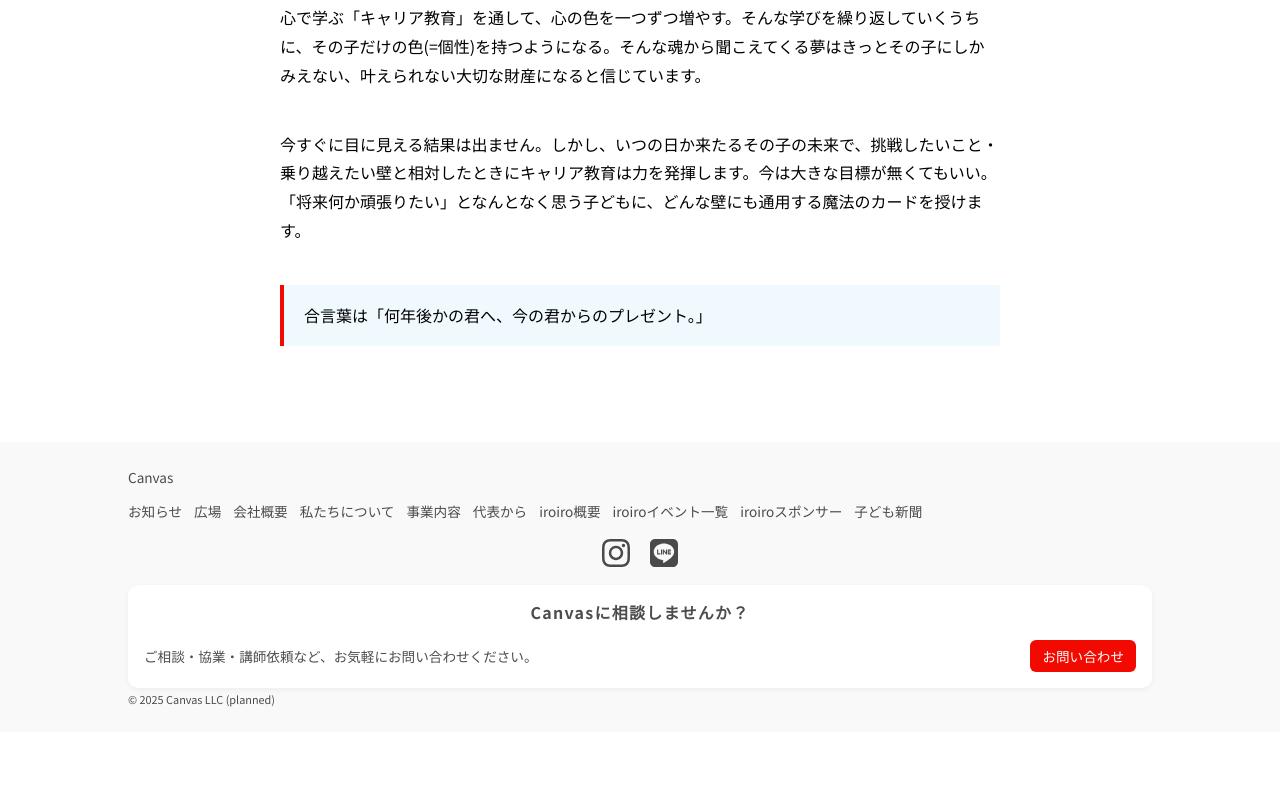
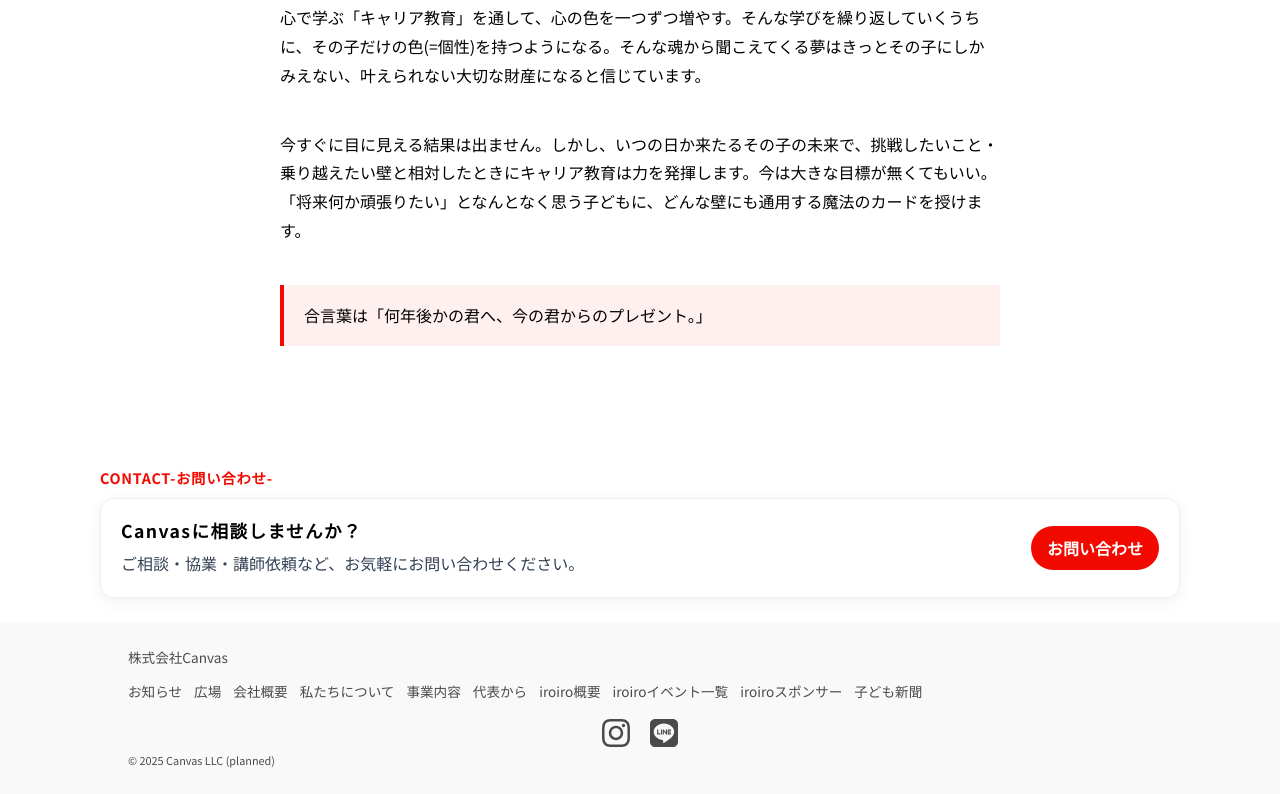
Before and after one commit to yvngmaxe/Canvas-site, a Next.js app: page /greeting in a window 1280 px wide. Shown: the part 977-1771 px from the top of the page. Before the commit the page ends 1709 px from the top, so only its background shows below. Built offline with nearby package versions, Linux system fonts and the light colour scheme; no server answers.

Commit message:
Footerなど

```diff
--- a/app/greeting/page.module.css
+++ b/app/greeting/page.module.css
@@ -66,8 +66,11 @@
 .quote {
   margin: 2rem 0;
   padding: 1rem 1.25rem;
-  border-left: 4px solid var(--accent, #0ea5e9);
-  background: rgba(14, 165, 233, 0.06);
+  border-left: 4px solid var(--accent);
+  /* Fallback to a light red tint if color-mix is unsupported */
+  background: rgba(242, 9, 0, 0.06);
+  /* Prefer deriving from the current accent color dynamically */
+  background: color-mix(in srgb, var(--accent) 6%, transparent);
 }
 
 .signature {
--- a/app/layout.tsx
+++ b/app/layout.tsx
@@ -6,6 +6,7 @@ import ScrollToTopButton from "@/components/ScrollToTopButton/ScrollToTopButton"
 //import CanvasWash from "@/components/CanvasWash/CanvasWash";
 import Header from "@/components/Header";
 import Footer from "@/components/Footer";
+import ContactCTA from "@/components/ContactCTA";
 import AuthButtons from "@/components/Header/AuthButtons";
 import { createServerSupabaseClient } from '@/app/_libs/supabase';
 
@@ -105,6 +106,7 @@ export default async function RootLayout({
         </Header>
         <main className="main">{children}</main>
         <ScrollToTopButton />
+        <ContactCTA />
         <Footer />
       </body>
     </html>
--- /dev/null
+++ b/components/ContactCTA/index.module.css
@@ -0,0 +1,60 @@
+.wrapper {
+  background: #fff; /* plain white background */
+  padding: 24px 12px;
+}
+
+.container {
+  max-width: 1080px; /* align with other LP components */
+  margin: 0 auto;
+}
+
+.inner {
+  display: grid;
+  grid-template-columns: 1fr auto;
+  gap: 16px;
+  align-items: center;
+  background: #fff;              /* card surface */
+  border: 1px solid rgba(0,0,0,.06);
+  border-radius: 14px;
+  padding: 20px;
+  box-shadow: 0 4px 16px rgba(0,0,0,.06);
+}
+
+.kicker {
+  color: var(--accent);
+  font-weight: 800;
+  letter-spacing: .05em;
+  font-size: .9rem;
+  margin: 0 0 .5rem;
+  text-align: left;
+}
+
+.title {
+  margin: 0 0 6px;
+  font-size: 1.1rem;
+  font-weight: 800;
+  text-align: left;
+}
+
+.text {
+  margin: 0;
+  color: #334155;
+  text-align: left;
+}
+
+.actions { text-align: right; }
+
+.button {
+  display: inline-block;
+  padding: 10px 16px;
+  background: var(--accent);
+  color: #fff;
+  border-radius: 9999px;
+  text-decoration: none;
+  font-weight: 700;
+}
+
+@media (max-width: 640px) {
+  .inner { grid-template-columns: 1fr; padding: 16px; }
+  .actions { text-align: left; }
+}
--- /dev/null
+++ b/components/ContactCTA/index.tsx
@@ -0,0 +1,39 @@
+import Link from 'next/link';
+import styles from './index.module.css';
+
+type Props = {
+  id?: string;
+  kicker?: string;
+  title?: string;
+  description?: string;
+  buttonLabel?: string;
+  buttonHref?: string;
+};
+
+export default function ContactCTA({
+  id = 'contact',
+  kicker = 'CONTACT-お問い合わせ-',
+  title = 'Canvasに相談しませんか？',
+  description = 'ご相談・協業・講師依頼など、お気軽にお問い合わせください。',
+  buttonLabel = 'お問い合わせ',
+  buttonHref = '/contact',
+}: Props) {
+  return (
+    <section id={id} aria-label="お問い合わせ" className={styles.wrapper}>
+      <div className={styles.container}>
+        <p className={styles.kicker}>{kicker}</p>
+        <div className={styles.inner}>
+          <div>
+            <h2 className={styles.title}>{title}</h2>
+            <p className={styles.text}>{description}</p>
+          </div>
+          <div className={styles.actions}>
+            <Link href={buttonHref} className={styles.button}>
+              {buttonLabel}
+            </Link>
+          </div>
+        </div>
+      </div>
+    </section>
+  );
+}
--- a/components/Footer/index.module.css
+++ b/components/Footer/index.module.css
@@ -39,53 +39,7 @@ s .footer__logo {
   margin: 0;
 }
 
-/* お問い合わせカード */
-.footer__contact {
-  background-color: #fff;
-  border: 1px solid var(--clr-accent-weak);
-  border-radius: 10px;
-  padding: 16px;
-  margin-top: 16px;
-  box-shadow: 0 2px 6px rgba(0, 0, 0, 0.05);
-}
-
-.footer__contact .contact__title {
-  text-align: center;
-  font-size: 1rem;
-  margin-bottom: 8px;
-}
-
-.footer__contact .contact__text {
-  font-size: 0.85rem;
-  line-height: 1.5;
-  margin-bottom: 0; /* 変更 */
-  text-align: left; /* 追加 */
-}
-
-/* 追加 */
-.contact__body {
-  display: flex;
-  justify-content: space-between;
-  align-items: center;
-  gap: 16px;
-  margin-top: 16px;
-}
-
-.contactButton {
-  display: inline-block;
-  padding: 6px 12px;
-  background-color: var(--accent);
-  color: #fff;
-  border-radius: 6px;
-  text-decoration: none;
-  font-size: 0.85rem;
-  flex-shrink: 0; /* ボタンが文章に押されて縮むのを防ぐ */
-  transition: filter 0.2s;
-}
-
-.contactButton:hover {
-  filter: brightness(0.92);
-}
+/* お問い合わせCTAは ContactCTA へ移行 */
 
 .footer__sns {
   display: flex;
--- a/components/Footer/index.tsx
+++ b/components/Footer/index.tsx
@@ -7,7 +7,7 @@ export default function Footer() {
     <footer className={styles.footer}>
       <div className={styles.footer__inner}>
         <div className={styles.footer__brand}>
-          <p className={styles.footer__logo}>Canvas</p>
+          <p className={styles.footer__logo}>株式会社Canvas</p>
         </div>
 
         <nav className={styles.footer__nav} aria-label="フッターナビゲーション">
@@ -54,24 +54,12 @@ export default function Footer() {
             <FaInstagram />
           </a>
           <a
-            href="https://line.me/ja/"
+            href="https://www.instagram.com/miraipasse/"
             target="_blank"
             rel="noopener noreferrer"
           >
             <FaLine />
           </a>
-        </div>
-
-        <div className={styles.footer__contact} id="contact">
-          <h2 className={styles.contact__title}>Canvasに相談しませんか？</h2>
-          <div className={styles.contact__body}>
-            <p className={styles.contact__text}>
-              ご相談・協業・講師依頼など、お気軽にお問い合わせください。
-            </p>
-            <a href="/contact" className={styles.contactButton}>
-              お問い合わせ
-            </a>
-          </div>
         </div>
 
         <div className={styles.footer__copy}>
--- a/components/IroiroHeader/index.tsx
+++ b/components/IroiroHeader/index.tsx
@@ -1,26 +1,37 @@
 import Link from "next/link";
+import Image from "next/image";
 import styles from "./index.module.css";
 
 type ActiveKey = "events" | "sponsors" | "kodomonews";
 
 type Props = {
   active?: ActiveKey;
-  tagline?: string;
+  tagline?: string; // deprecated: using image logo only
+  logoImage?: string; // Image path/URL for tagline
+  logoAlt?: string;
   showNav?: boolean;
 };
 
 export default function IroiroHeader({
   active,
-  tagline = "広島が広島の未来を担う子供たちの色を開花させる",
+  tagline = "",
+  logoImage = "/images/iroiro_logo.png",
+  logoAlt = "",
   showNav = true,
 }: Props) {
   return (
     <section className={styles.wrapper} aria-label="iroiro header">
       <div className={styles.center}>
         <div className={styles.logo} aria-hidden="true">
-          iroiro
+          <Image
+            src={logoImage}
+            alt={logoAlt || "iroiro ロゴ"}
+            fill
+            className={styles.logoImage}
+            sizes="(max-width: 640px) 330px, 420px"
+          />
         </div>
-        {tagline && <p className={styles.tagline}>{tagline}</p>}
+        {/* Tagline text removed in favor of larger logo image */}
       </div>
 
       {showNav && (
```
Also changed, not shown: components/IroiroHeader/index.module.css (+62 -24 lines), public/images/iroiro_logo.png (added).
